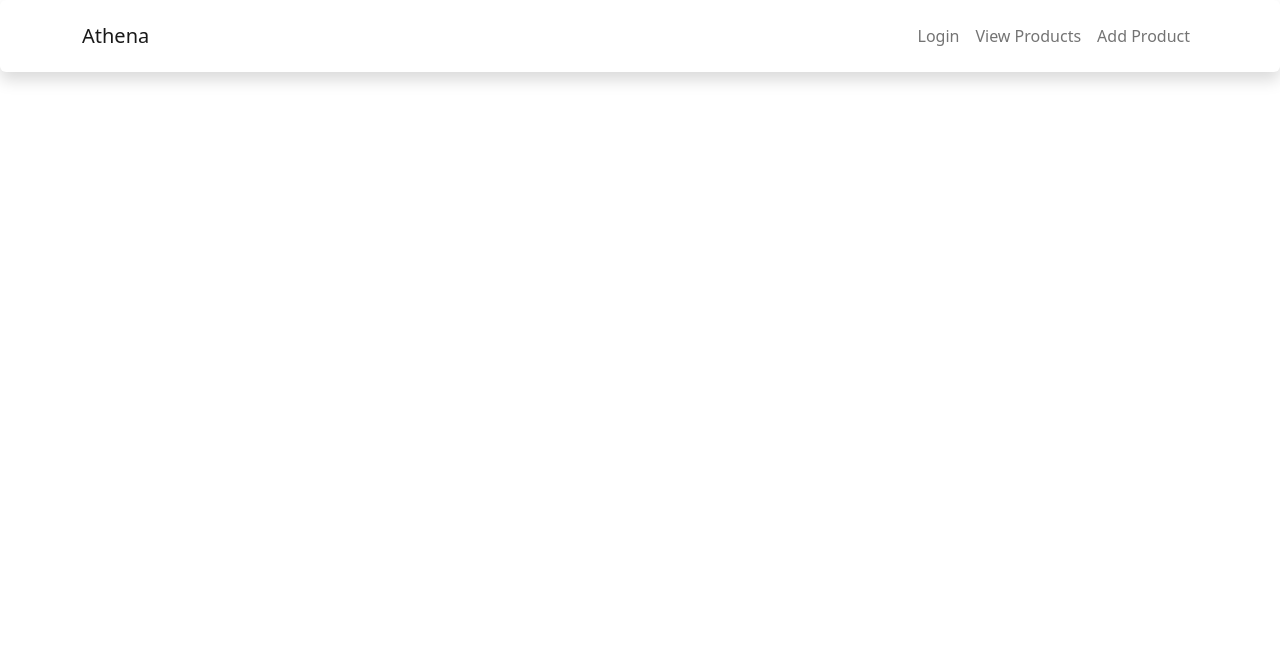
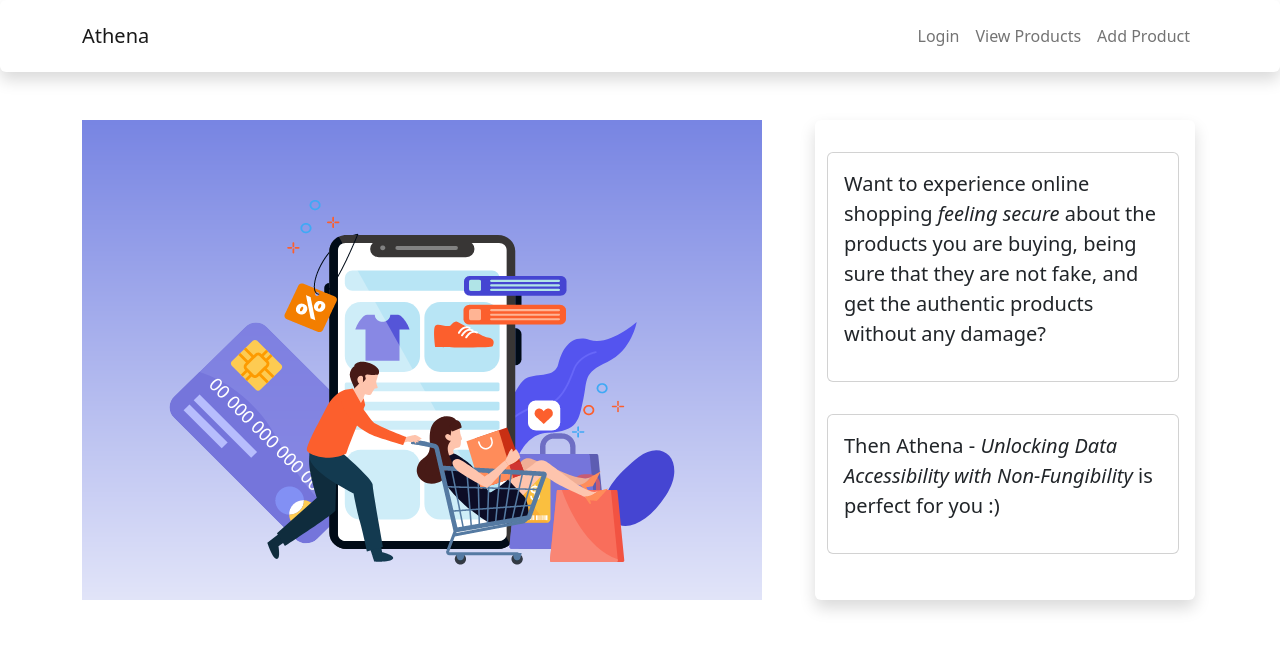
Before and after one commit to onchainengineer/tested2, a React (Create React App) app in the folder frontend/: page /main in a window 1280 px wide. Shown: the top 650 px of the page. Built offline with nearby package versions, Linux system fonts and the light colour scheme.

Commit message:
Frontend Update
Signed-off-by: Praseedha Praveen Kalbhavi <praseedhakalbhavi@gmail.com>

```diff
--- a/frontend/src/mainpage/main.js
+++ b/frontend/src/mainpage/main.js
@@ -1,9 +1,40 @@
 import Container from 'react-bootstrap/Container';
+import logo from './logo.png';
+import Card from 'react-bootstrap/Card';
 
 function MainPage() {
   return (
     <Container>
+      <div class="row">
+       <div class="col-sm-7">
+       <img src={logo} alt="Logo" />
+       </div>
+       <div style={{ width: '5rem' }}/>
+       <div class="col-sm-4 shadow p-6 mb-6 bg-white rounded">
+       <div style={{ height: '2rem' }}/>
+       <Card style={{ width: '22rem' }}>
 
+    <Card.Body>
+      <Card.Text>
+      <p class="lead">
+       Want to experience online shopping <b><i>feeling secure</i></b> about the products you are buying, being sure that they are not fake, and get the authentic products without any damage?
+       </p>
+       </Card.Text>
+    </Card.Body>
+  </Card>
+  <div style={{ height: '2rem' }}/>
+  <Card style={{ width: '22rem' }}>
+
+    <Card.Body>
+      <Card.Text>
+      <p class="lead">
+       Then <b>Athena</b> - <i>Unlocking Data Accessibility with Non-Fungibility</i> is perfect for you :)
+       </p>
+       </Card.Text>
+    </Card.Body>
+  </Card>
+  </div>
+  </div>
     </Container>
   );
 }
```
Also changed, not shown: frontend/src/mainpage/logo.png (added).
